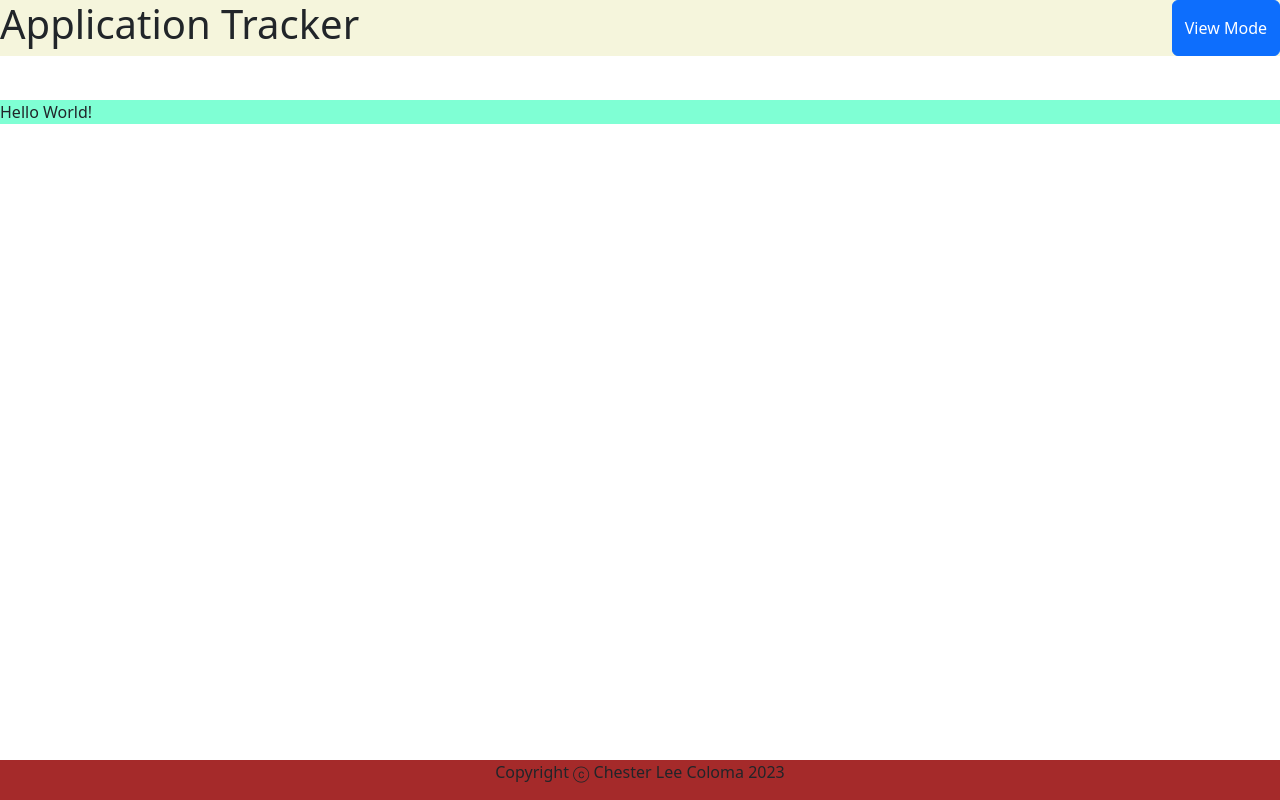
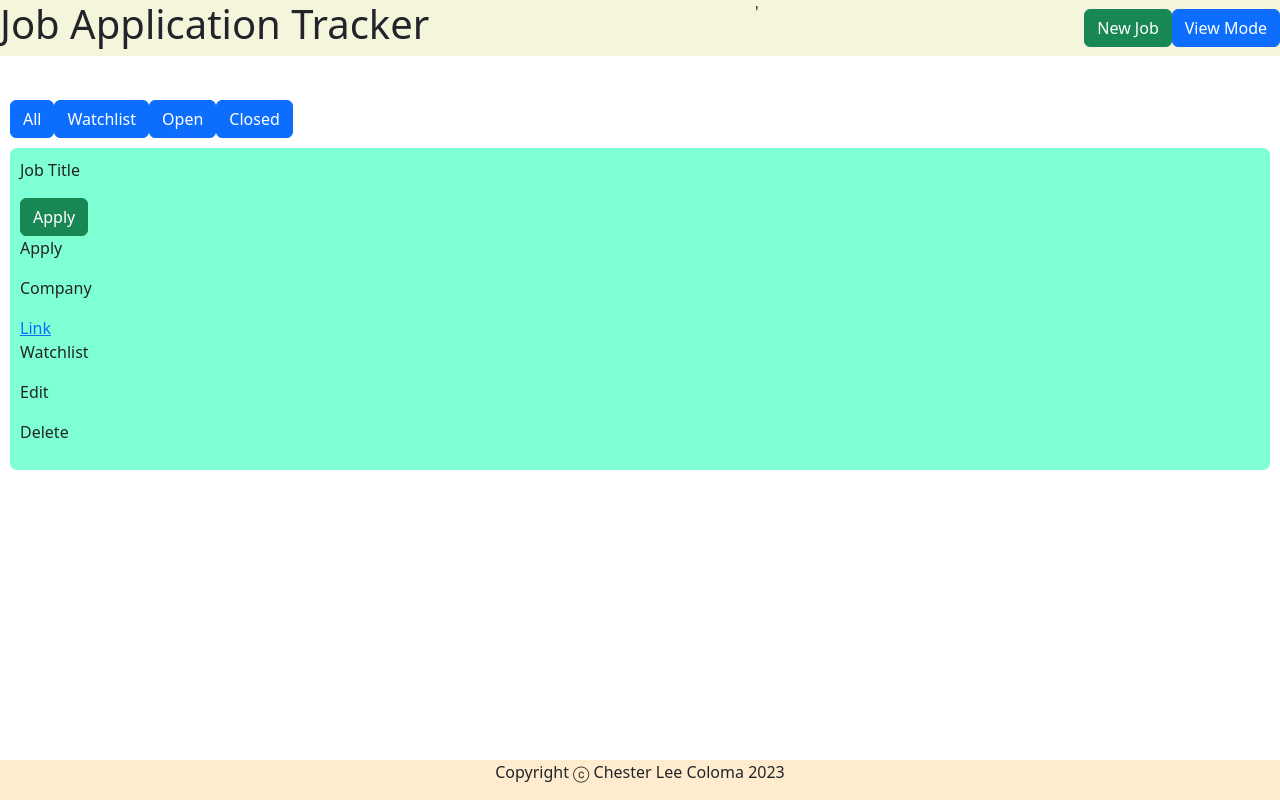
Before and after one commit to cleecoloma/Projects, a React (Create React App) app in the folder application-tracker/: page / in a window 1280 px wide. Built offline with nearby package versions, Linux system fonts and the light colour scheme.

Commit message:
added basic skeleton for app

```diff
--- a/application-tracker/public/styles.css
+++ b/application-tracker/public/styles.css
@@ -14,8 +14,15 @@ header {
     justify-content: space-between;
 }
 
+header div {
+    margin-top: auto;
+    margin-bottom: auto;
+    /* display: block; */
+    /* margin: auto; */
+}
+
 footer {
-    background-color: brown;
+    background-color:blanchedalmond;
     bottom: 0;
     position: absolute;
     text-align: center;
@@ -24,6 +31,17 @@ footer {
 
 .job {
     background-color: aquamarine;
+    border-radius: 7px;
     position: relative;
-    margin-top: 100px;
+    margin: 10px;
+    padding: 10px;
 }
+
+.job-bottom {
+    justify-content: space-between;
+}
+
+.filter {
+    position: relative;
+    margin: 100px 10px 0px;
+}
--- /dev/null
+++ b/application-tracker/src/components/AddJob.jsx
@@ -0,0 +1,10 @@
+import React from "react";
+import Button from "react-bootstrap/Button";
+
+function AddJob() {
+    return (
+        <Button variant="success">New Job</Button>
+    );
+}
+
+export default AddJob;
--- a/application-tracker/src/components/App.jsx
+++ b/application-tracker/src/components/App.jsx
@@ -2,6 +2,7 @@ import React from "react";
 import Header from "./Header";
 import Footer from "./Footer";
 import Job from "./Job";
+
 
 function App() {
   return (
--- /dev/null
+++ b/application-tracker/src/components/Filter.jsx
@@ -0,0 +1,17 @@
+import React from "react";
+import Button from "react-bootstrap/Button";
+
+function Filter() {
+    return (
+        <div className="filter">
+            <Button variant="primary">All</Button>
+            <Button variant="primary">Watchlist</Button>
+            <Button variant="primary">Open</Button>
+            <Button variant="primary">Closed</Button>
+        </div>
+    );
+}
+
+
+
+export default Filter;
--- a/application-tracker/src/components/Header.jsx
+++ b/application-tracker/src/components/Header.jsx
@@ -1,11 +1,15 @@
 import React from "react";
 import Mode from "./Mode";
+import AddJob from "./AddJob";
 
 function Header() {
     return (
         <header>
-            <h1>Application Tracker</h1>
-            <Mode />
+            <h1>Job Application Tracker</h1>'
+            <div>
+                <AddJob />
+                <Mode />
+            </div>
         </header>
     )
 }
--- a/application-tracker/src/components/Job.jsx
+++ b/application-tracker/src/components/Job.jsx
@@ -1,12 +1,29 @@
 import React from "react";
+import Filter from "./Filter";
+import Button from "react-bootstrap/Button";
 
 function Job() {
     return (
-        <div>
-            <p className="job">Hello World!</p>
-        </div>
-    )
+        <section>
+            <Filter />
+            <div className="job">
+                <div className="job-top">
+                    <p>Job Title</p>
+                    <Button variant="success">Apply</Button>
+                    <p>Apply</p>
+                </div>
+                <div>
+                    <p>Company</p>
+                </div>
+                <div className="job-bottom">
+                    <a href="">Link</a>
+                    <p>Watchlist</p>
+                    <p>Edit</p>
+                    <p>Delete</p>
+                </div>
+            </div>
+        </section>
+    );
 }
 
-
 export default Job;
```
Also changed, not shown: application-tracker/src/components/Option.jsx (added, +9 -0 lines).
